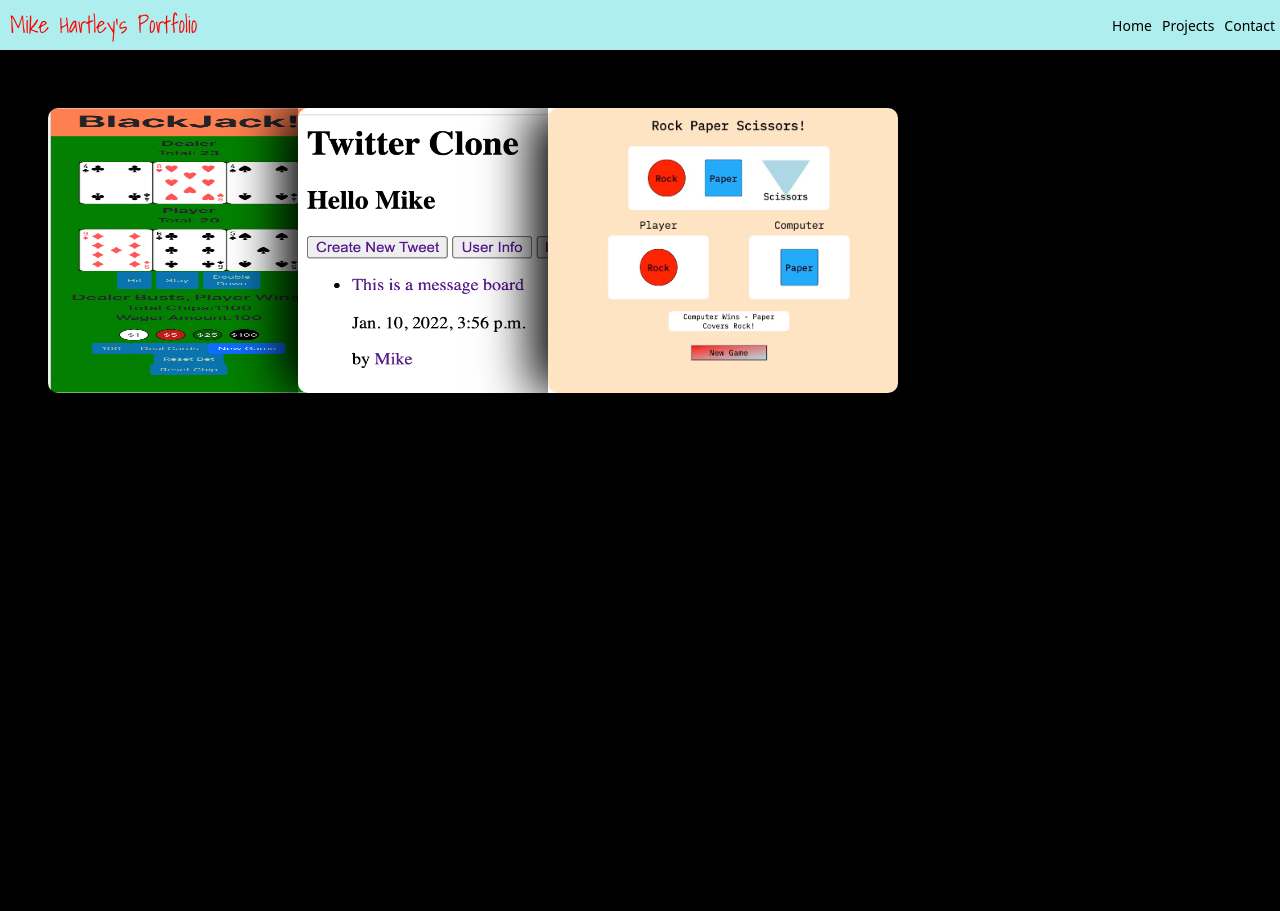
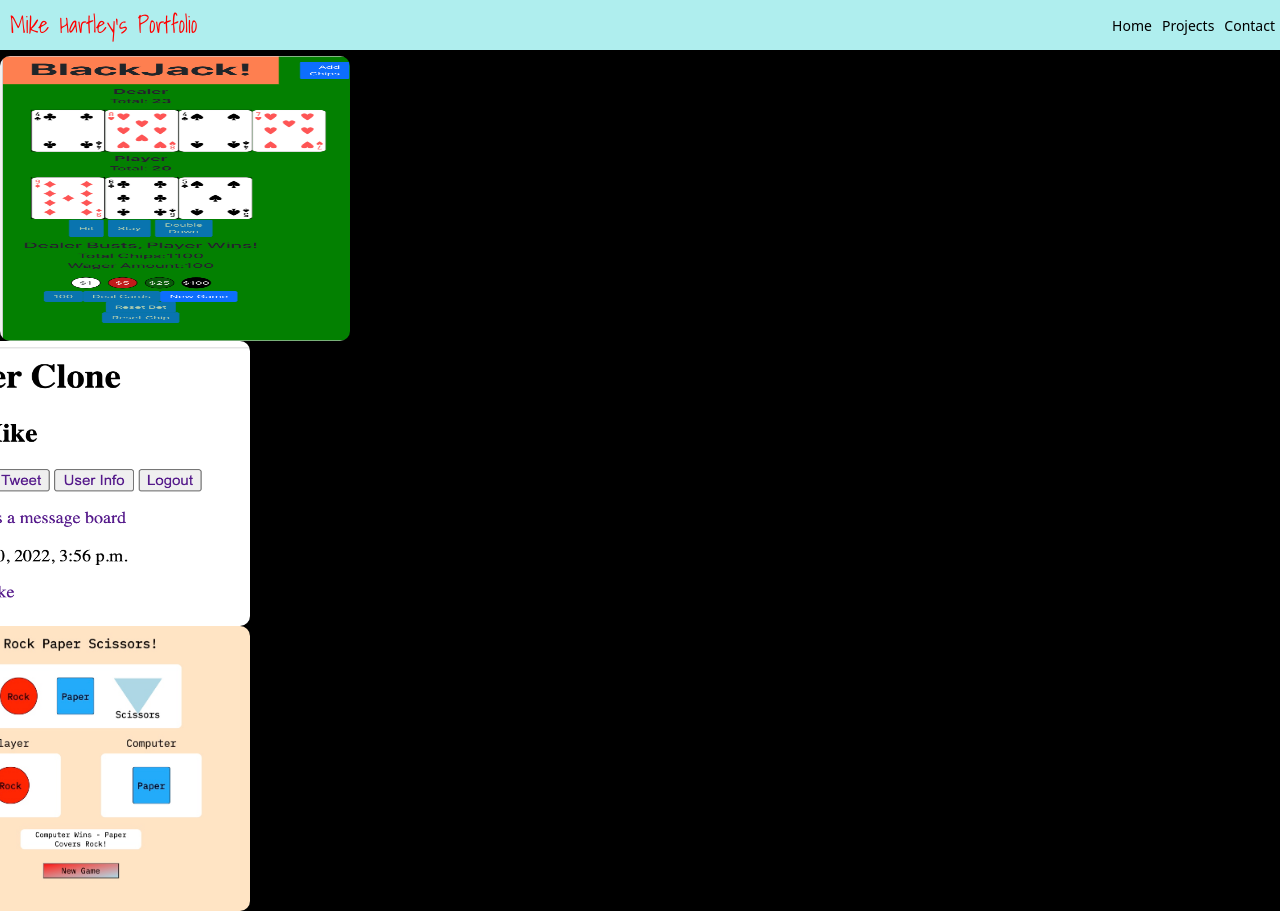
Before and after one commit to mhartley19/portfolio, a React (Create React App) app: page /projects in a window 1280 px wide. Before the commit the page ends 800 px from the top, so only its background shows below. Built offline with nearby package versions, Linux system fonts and the light colour scheme.

Commit message:
made card class a prop, further card design

```diff
--- a/src/components/cards/project-card.js
+++ b/src/components/cards/project-card.js
@@ -3,7 +3,6 @@
 import 'bootstrap/dist/css/bootstrap.min.css'
 import {imageSRC} from '../../images/index'
 import {useState} from 'react'
-
 
 
 export const ProjectCard = (props) => {
@@ -14,10 +13,11 @@
 
     return(
       // <div id='PC'>
-        <div class='PC'>
+        <div class={props.PCclass}>
             <img class={props.imageClass}
                         src={props.imageSrc}
                         alt={props.imageAlt}/>
+
           <div class="PC-buttons">
             <a href={props.linkButtonHref}>
               <button id={props.linkButtonID}
@@ -25,11 +25,11 @@
                       Link
               </button>
             </a>
-              <button id={props.modalButtonID}
+              {/* <button id={props.modalButtonID}
                       class={props.buttonClass}
                   >
                       Modal
-              </button>
+              </button> */}
           </div>
         </div>
 
--- a/src/components/pages/projects.js
+++ b/src/components/pages/projects.js
@@ -20,19 +20,20 @@
 
         <div id='PP'>
             <Navbar/>
-            <div class="PP-allprojects-container">
 
                 {/* Project Card One */}
+                <h1 class="PP-header">Projects</h1>
+                <div class='PC-container-all'>
 
-                <div class='PC-container-one PC-container'>
                     <ProjectCard
                         imageAlt='Black Jack game'
                         imageSrc={blackJackImage}
                         imageClass = "PP-IM IM-blackjack"
+                        PCclass= "PC PC-one"
                         linkButtonHref='https://mhartley19.github.io/blackjack-react/'
                         linkButtonID = "Sitelink-BlackJack"
                         modalButtonID= "Modal-BlackJack"
-                        buttonClass = "sitelink"
+                        buttonClass = "sitelink-button"
                         title="Black Jack"
                         sub='Tech Stack: React, JavaScript'
                         des='Black Jack game created with React, includes double down,
@@ -43,8 +44,9 @@
                         imageAlt='Twitter Clone Site'
                         imageSrc={twitterImage}
                         imageClass = "PP-IM IM-Twitter"
+                        PCclass= "PC PC-two"
                         modalButtonID= "Modal-BlackJack"
-                        buttonClass = "sitelink"
+                        buttonClass = "sitelink-button"
                         title="Black Jack"
                         sub='Tech Stack: React, JavaScript'
                         des='Black Jack game created with React, includes double down,
@@ -54,10 +56,11 @@
                         imageAlt='Rock Paper Scissors game'
                         imageSrc={rpsImage}
                         imageClass = "PP-IM IM-Rock-Paper-Scissors"
+                        PCclass= "PC PC-three"
                         linkButtonHref="https://mhartley19.github.io/rock-paper-scissors/"
                         linkButtonID = "Sitelink-BlackJack"
                         modalButtonID= "Modal-BlackJack"
-                        buttonClass = "sitelink"
+                        buttonClass = "sitelink-button"
                         title="Black Jack"
                         sub='Tech Stack: React, JavaScript'
                         des='Black Jack game created with React, includes double down,
@@ -74,7 +77,7 @@
 
 
                 </div>
-            </div>
+
 
         </div>
         </>
```
